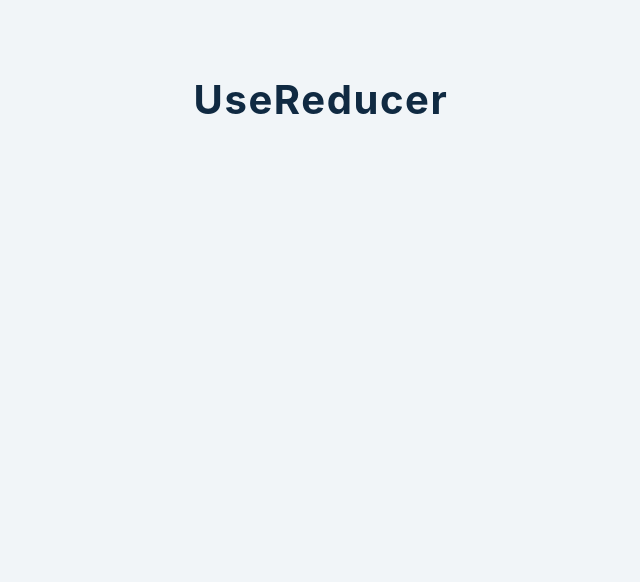
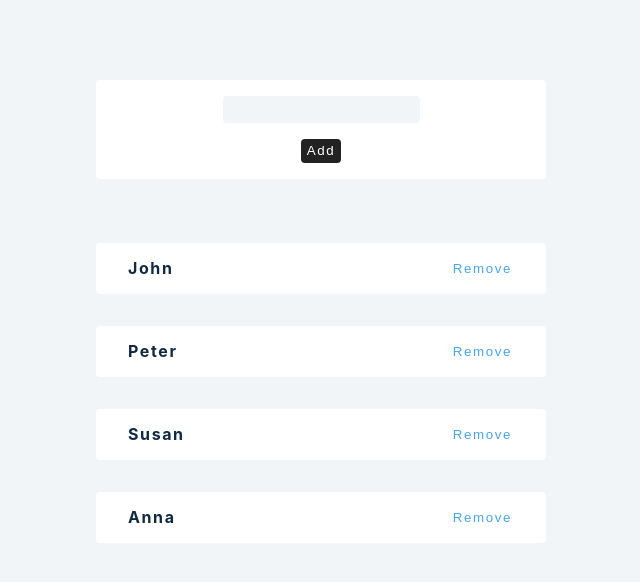
Before and after one commit to smpatra404/React_Advanced, a React (Create React App) app: page / in a window 1280 px wide. Shown: the top 582 px of the page, without its empty margins (319-959 px from the left). Built offline with nearby package versions, Linux system fonts and the light colour scheme.

Commit message:
Completed useReducer

```diff
--- a/src/tutorial/6-useReducer/setup/Modal.js
+++ b/src/tutorial/6-useReducer/setup/Modal.js
@@ -1,7 +1,14 @@
 import React, { useEffect } from 'react';
 
-const Modal = () => {
-  return <div>i'm modal</div>;
+const Modal = ({ content, closeModal }) => {
+  useEffect(() => {
+    setTimeout(() => {
+      closeModal();
+    }, 1000);
+  })
+  return <div className="modal">
+    <p>{content}</p>
+  </div>;
 };
 
 export default Modal;
--- a/src/tutorial/6-useReducer/setup/index.js
+++ b/src/tutorial/6-useReducer/setup/index.js
@@ -1,10 +1,69 @@
 import React, { useState, useReducer } from 'react';
 import Modal from './Modal';
 import { data } from '../../../data';
+
 // reducer function
+const reducer = (state, action) => {
+  if (action.type === 'ADD_ITEM') {
+    const newItems = [...state.people, action.payload]
+    return { ...state, people: newItems, isModalOpen: true, modalContent: 'Item Added', };
+  }
+  if (action.type === 'NO_VALUE') {
+    return { ...state, isModalOpen: true, modalContent: 'Please enter a value' };
+  }
+  if (action.type === 'CLOSE_MODAL') {
+    return { ...state, isModalOpen: false };
+  }
+  if (action.type === 'REMOVE_ITEM') {
+    const newPeople = state.people.filter((p) => p.id != action.payload)
+    return { ...state, people: newPeople, isModalOpen: true, modalContent: 'Person Removed' };
+  }
+}
+
+// Contains default values of diff states
+const defaultState = {
+  people: data,
+  isModalOpen: false,
+  modalContent: 'I am the MODAL !!!',
+}
 
 const Index = () => {
-  return <h2>useReducer</h2>;
+  // for getting name from text box
+  const [name, setName] = useState('');
+  // reducer function
+  const [state, dispatch] = useReducer(reducer, defaultState);
+  // submit
+  const handleSubmit = (e) => {
+    e.preventDefault();
+    // If name has some value then add it to the list
+    if (name) {
+      const newItem = { id: new Date().getTime().toString(), name }
+      dispatch({ type: 'ADD_ITEM', payload: newItem });
+      setName('');
+    }
+    // Else show popup with no value
+    else {
+      dispatch({ type: 'NO_VALUE' });
+    }
+  };
+  // For auto closing the modal popup after some seconds
+  const closeModal = () => dispatch({ type: 'CLOSE_MODAL' });
+
+  return (<>
+    {state.isModalOpen && < Modal closeModal={closeModal} content={state.modalContent} />}
+    <form onSubmit={handleSubmit} className="form">
+      <div>
+        <input type="text" name="" id="" value={name} onChange={(e) => setName(e.target.value)} />
+      </div>
+      <button type="submit">Add</button>
+    </form>
+    {state.people.map((p) => {
+      return <div key={p.id} className="item">
+        <h4>{p.name}</h4>
+        <button onClick={() => dispatch({ type: "REMOVE_ITEM", payload: p.id })}>Remove</button>
+      </div>
+    })}
+  </>);
 };
 
 export default Index;
```
